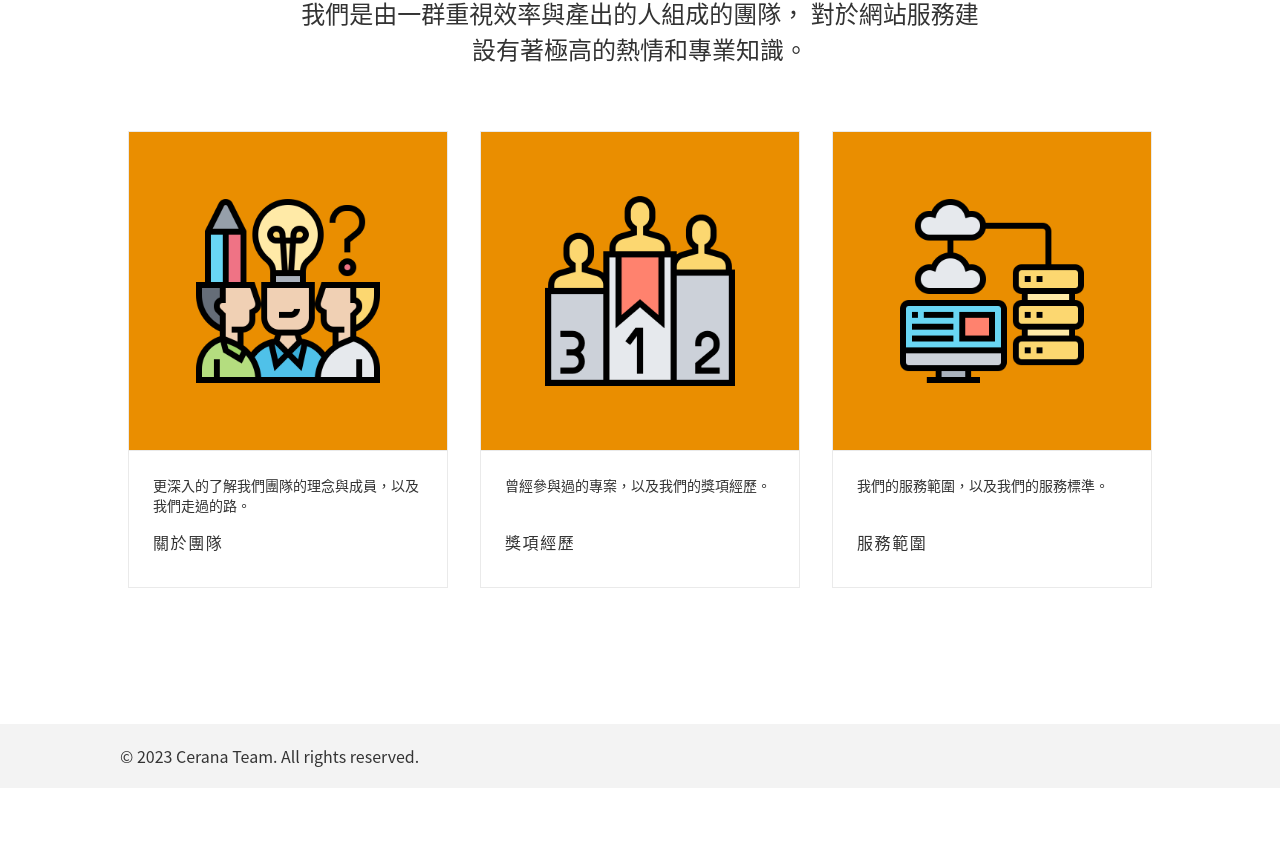
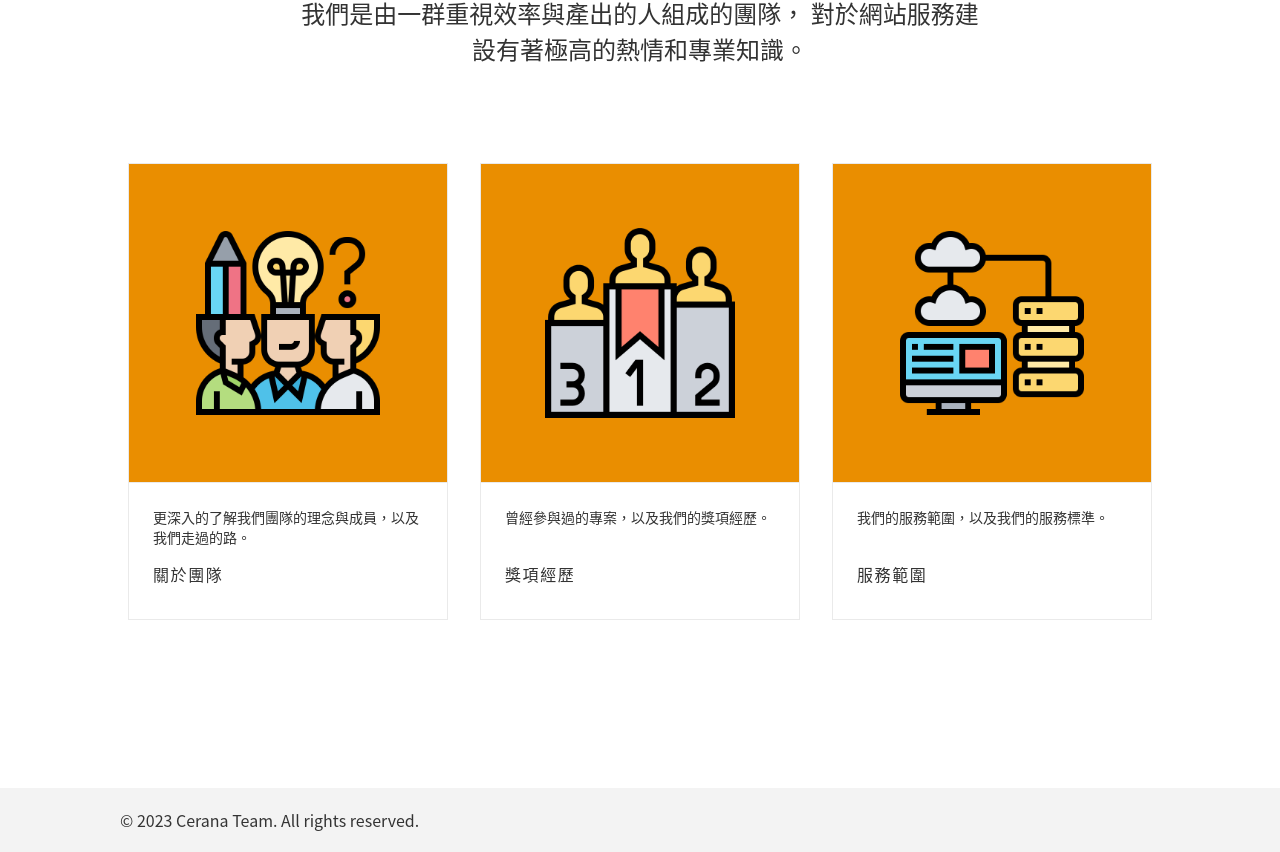
Before and after one commit to CeranaStudio/official-website, a Nuxt app: page / in a window 1280 px wide. Shown: the part 1449-2301 px from the top of the page. Before the commit the page ends 2237 px from the top, so only its background shows below. Built offline with nearby package versions, Linux system fonts and the light colour scheme.

Commit message:
chore: update chillwallet description and animation overflow from bottom

```diff
--- a/components/about/History.vue
+++ b/components/about/History.vue
@@ -22,7 +22,7 @@ const histories = [
     title: 'Chill Wallet - 可驗證憑證管理系統',
     date: '上線於 2022 年 6 月 9',
     description:
-      'Chill Wallet遵循W3C的規範，設計一個以Ethereum為環境的可驗證憑證機制，並且架設一平台提供Issuer、Holder、Verifier相關的功能，像是協助Issuer發佈憑證、identity wallet、驗證介面等。'
+      'Chill Wallet 遵循 W3C 的規範，設計一個以 Ethereum 為環境的可驗證憑證機制，並且架設一平台提供 Issuer、Holder、Verifier 相關的功能，像是協助 Issuer 發佈憑證、identity wallet、驗證介面等。'
   },
   {
     title: 'Stylish - 服飾電商網站',
--- a/components/home/Bottom.vue
+++ b/components/home/Bottom.vue
@@ -84,6 +84,9 @@ onMounted(() => {
   display: grid;
   grid-gap: 32px;
   grid-template-columns: 1fr;
+  padding: 32px 0;
+
+  overflow: hidden;
 }
 .home__bottom__cards .in-view:nth-child(1) {
   transition-delay: 0.4s !important;
```
